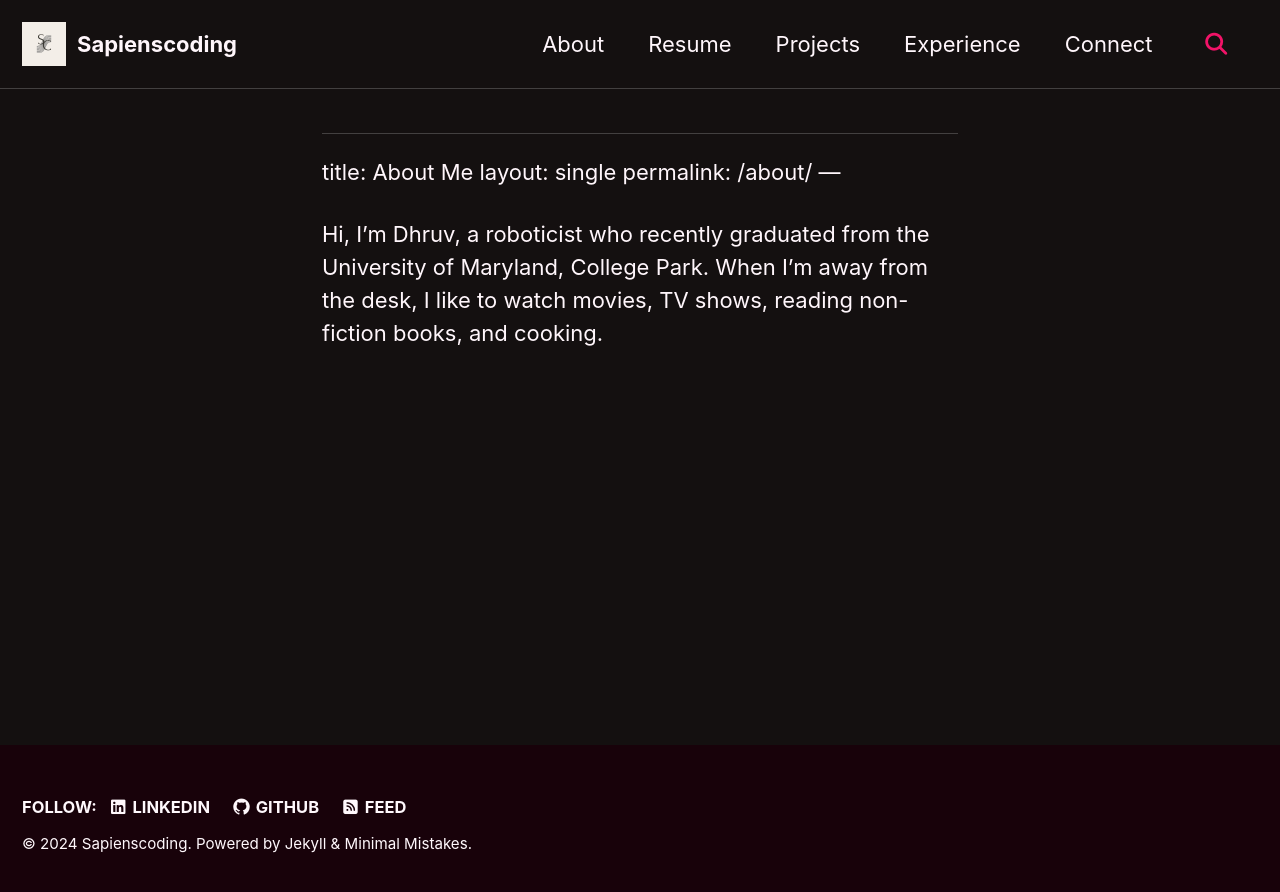
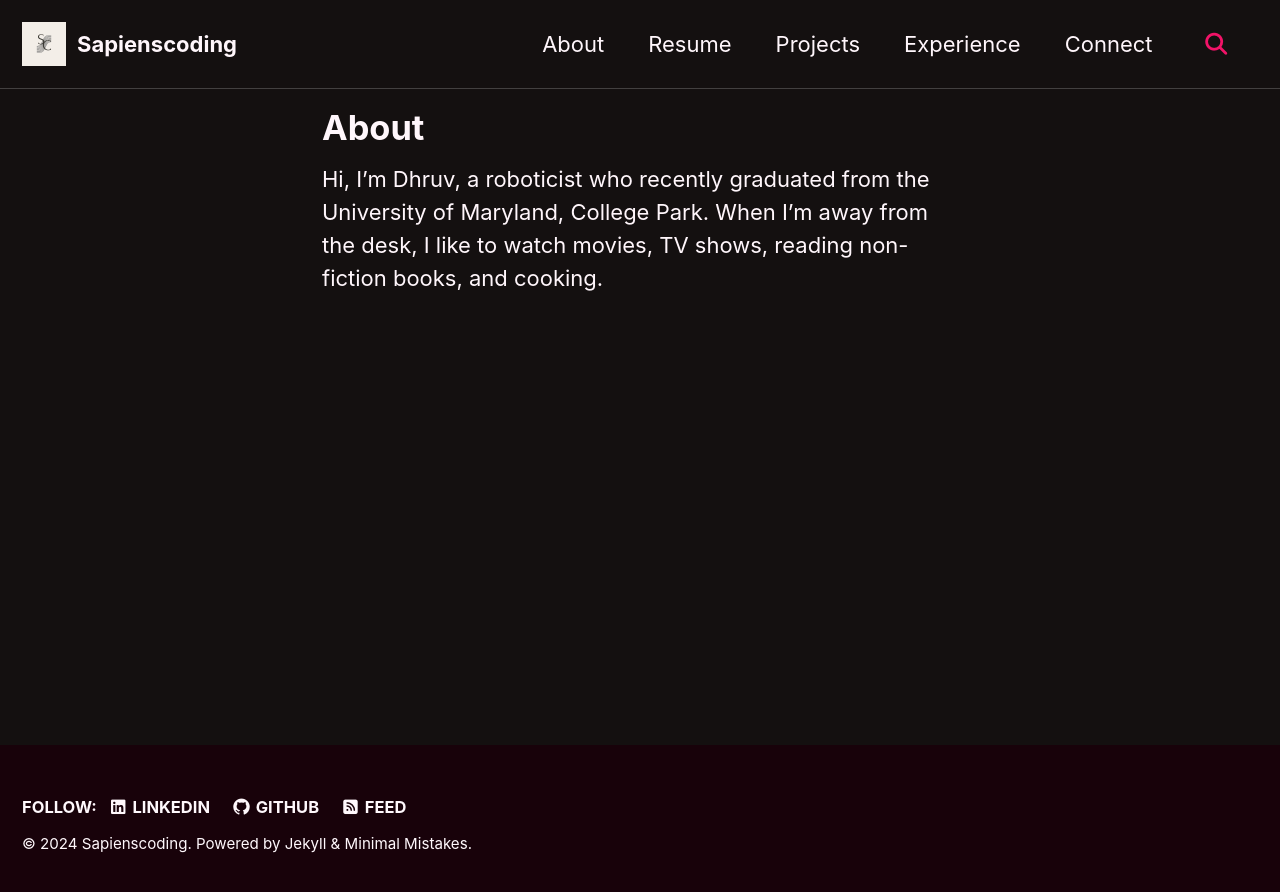
Before and after one commit to Sapienscoding/DhruvSharma.github.io, a Jekyll site: the page built from _pages/about.md, in a window 1280 px wide. Shown: the top 892 px of the page. Built offline with Jekyll 4.4.1, drawn with Linux system fonts in a browser that asks for light colours; cached includes are drawn as plain includes; our own code applies the rules of GitHub Pages for plain Markdown files.

Commit message:
fixed errors

```diff
--- a/_data/navigation.yml
+++ b/_data/navigation.yml
@@ -3,7 +3,7 @@ main:
   - title: "About"
     url: /about/
   - title: "Resume"
-    url: /about/resume/
+    url: /assets/files/Resume.pdf
   - title: "Projects"
     url: /projects/
   - title: "Experience"
--- a/_includes/head/custom.html
+++ b/_includes/head/custom.html
@@ -1,14 +1,14 @@
 <!-- start custom head snippets -->
 
 <!-- insert favicons. use https://realfavicongenerator.net/ -->
-<link rel="apple-touch-icon" sizes="180x180" href="/assets/images/favicons/apple-touch-icon.png">
-<link rel="icon" type="image/png" sizes="32x32" href="/assets/images/favicons/favicon-32x32.png">
-<link rel="icon" type="image/png" sizes="16x16" href="/assets/images/favicons/favicon-16x16.png">
-<link rel="manifest" href="/assets/images/favicons/site.webmanifest">
-<link rel="mask-icon" href="/assets/images/favicons/safari-pinned-tab.svg" color="#5bbad5">
-<link rel="shortcut icon" href="/assets/images/favicons/favicon.ico">
+<link rel="apple-touch-icon" sizes="180x180" href="/assets/images/favicon/apple-touch-icon.png">
+<link rel="icon" type="image/png" sizes="32x32" href="/assets/images/favicon/favicon-32x32.png">
+<link rel="icon" type="image/png" sizes="16x16" href="/assets/images/favicon/favicon-16x16.png">
+<link rel="manifest" href="/assets/images/favicon/site.webmanifest">
+<link rel="mask-icon" href="/assets/images/favicon/safari-pinned-tab.svg" color="#5bbad5">
+<link rel="shortcut icon" href="/assets/images/favicon/favicon.ico">
 <meta name="msapplication-TileColor" content="#da532c">
-<meta name="msapplication-config" content="/assets/images/favicons/browserconfig.xml">
+<meta name="msapplication-config" content="/assets/images/favicon/browserconfig.xml">
 <meta name="theme-color" content="#ffffff">
 
 <!-- end custom head snippets -->
--- a/_pages/about.md
+++ b/_pages/about.md
@@ -1,7 +1,7 @@
-  ---
-  title: About Me
-  layout: single
-  permalink: /about/
-  ---
+---
+title: "About"
+layout: "single"
+permalink: /about/
+---
 
-  Hi, I'm Dhruv, a roboticist who recently graduated from the University of Maryland, College Park. When I'm away from the desk, I like to watch movies, TV shows, reading non-fiction books, and cooking.
+ Hi, I'm Dhruv, a roboticist who recently graduated from the University of Maryland, College Park. When I'm away from the desk, I like to watch movies, TV shows, reading non-fiction books, and cooking.
```
Also changed, not shown: 5 other files.
